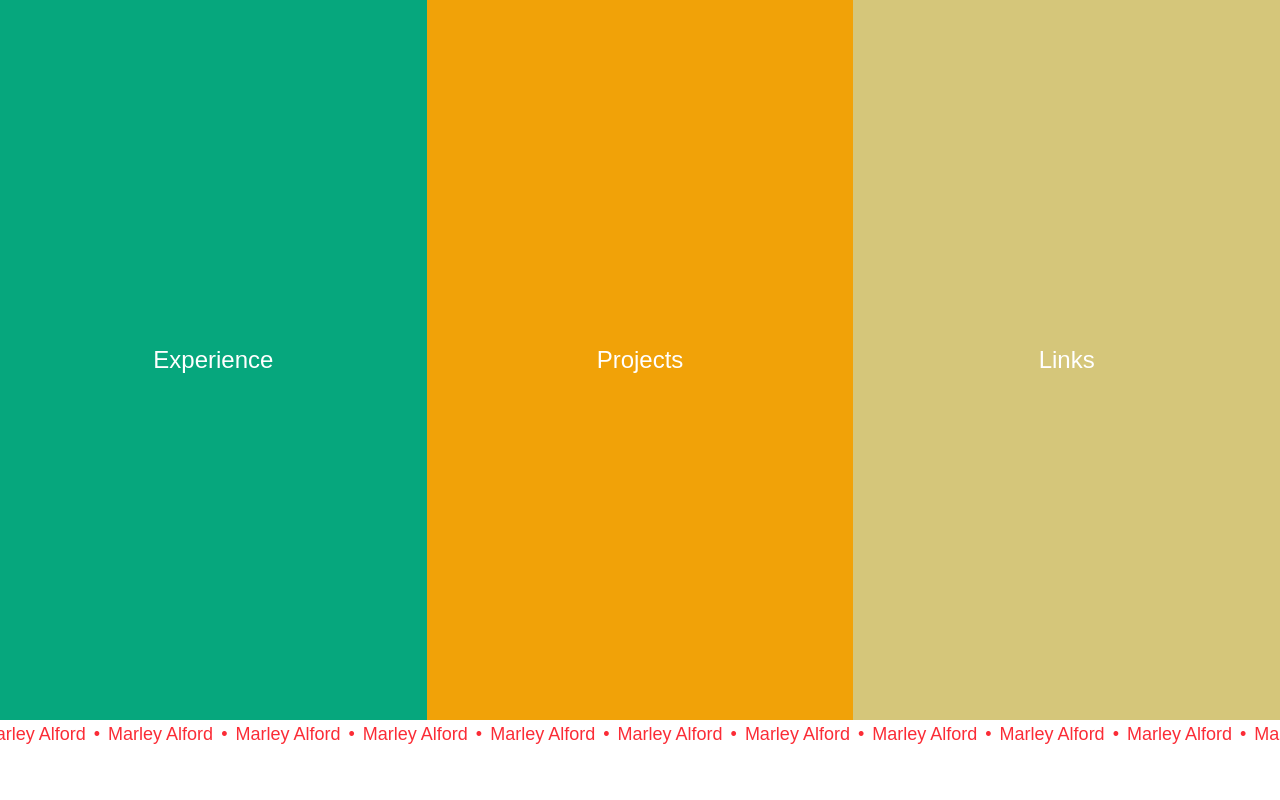
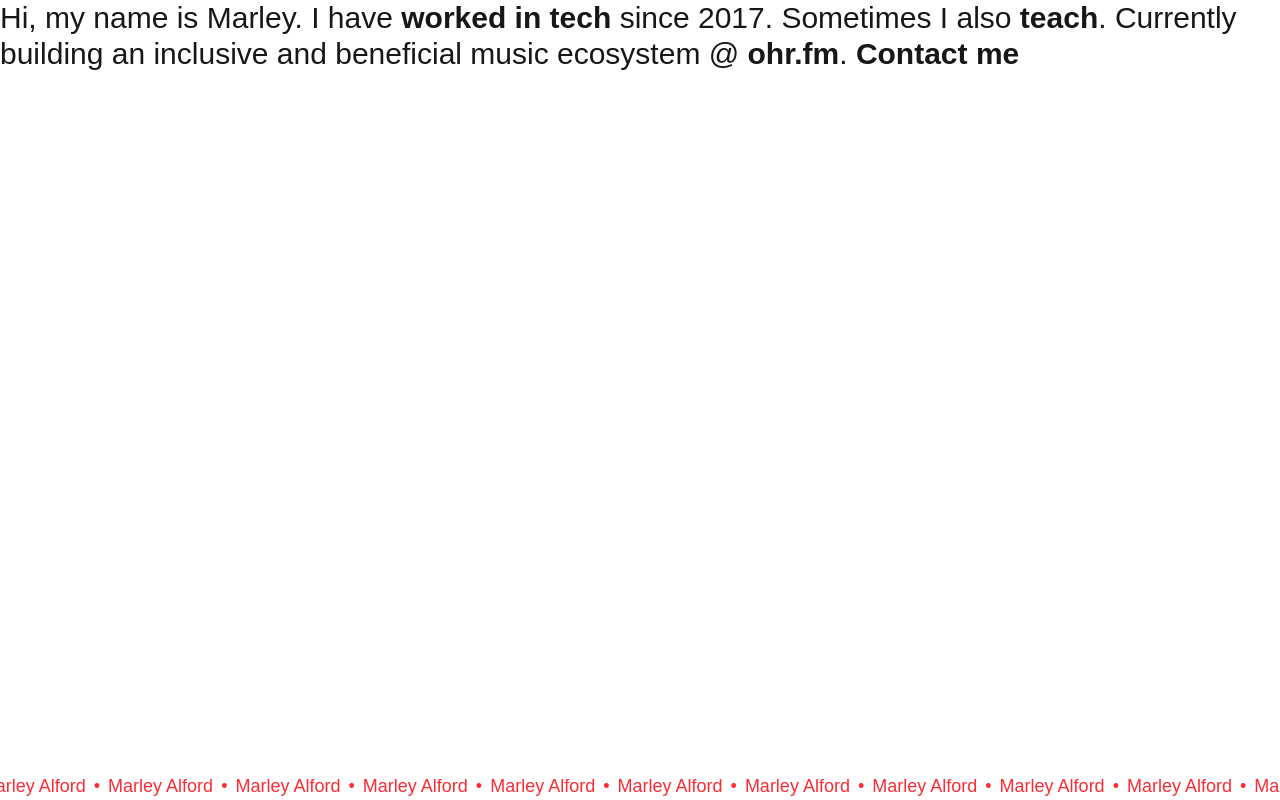
Before and after one commit to marley/marley-alford-personal-website, a Next.js app: page /hero in a window 1280 px wide. Built offline with nearby package versions, Linux system fonts and the light colour scheme.

Commit message:
Pivot to new design of paragraph with chainable text

```diff
--- /dev/null
+++ b/app/chain-text.tsx/page.tsx
@@ -0,0 +1,23 @@
+"use client";
+import { useState } from "react";
+
+interface ChainTextProps {
+  content: string;
+  nextString: string;
+}
+
+export default function ChainText({ content, nextString }: ChainTextProps) {
+  const [text, setText] = useState<string>("");
+
+  return (
+    <>
+      <button
+        className="font-bold cursor-pointer"
+        onClick={() => setText(` ${nextString}`)}
+      >
+        {content}
+      </button>
+      {text}
+    </>
+  );
+}
--- a/app/globals.css
+++ b/app/globals.css
@@ -30,3 +30,12 @@ body {
   color: var(--foreground);
   font-family: Arial, Helvetica, sans-serif;
 }
+
+a {
+  font-weight: 700;
+}
+
+a:hover {
+  color: black;
+  background: white;
+}
--- a/app/hero/page.tsx
+++ b/app/hero/page.tsx
@@ -1,14 +1,36 @@
-import Tab from "../tab/page";
+import ChainText from "../chain-text.tsx/page";
 import Ticker from "../ui/ticker";
 
 export default function Hero() {
+  const para1 = `Hi, my name is Marley. I have{" "}
+        <a href="https://www.linkedin.com/in/marleyalford/" target="_blank">
+          worked in tech
+        </a>{" "}
+        since 2017.`;
   return (
-    <div className="h-screen flex flex-col">
-      <div className="flex justify-around h-9/10">
-        <Tab title="Experience" background="bg-seaweed" />
-        <Tab title="Projects" background="bg-golden-orange" />
-        <Tab title="Links" background="bg-golden-sand" />
-      </div>
+    <div className="h-screen flex flex-col justify-between">
+      <span className="text-3xl">
+        Hi, my name is Marley. I have{" "}
+        <a href="https://www.linkedin.com/in/marleyalford/" target="_blank">
+          worked in tech
+        </a>{" "}
+        since 2017. Sometimes I also{" "}
+        <a
+          href="https://www.linkedin.com/posts/marleyalford_ive-been-teaching-intro-web-dev-with-frauenloop-share-7266847502950170625-ZIgN?utm_source=share&utm_medium=member_desktop&rcm=ACoAABgCsPMB_GB8ATVdsSDiUi0JSRA3BcMojQE"
+          target="_blank"
+        >
+          teach
+        </a>
+        . Currently building an inclusive and beneficial music ecosystem @{" "}
+        <a href="https://ohr-fm.vercel.app/" target="_blank">
+          ohr.fm
+        </a>
+        .{" "}
+        <ChainText
+          content="Contact me"
+          nextString="about freelance projects, exciting tech for good initiatives, or cool open source tools."
+        />
+      </span>
       <Ticker />
     </div>
   );
```
